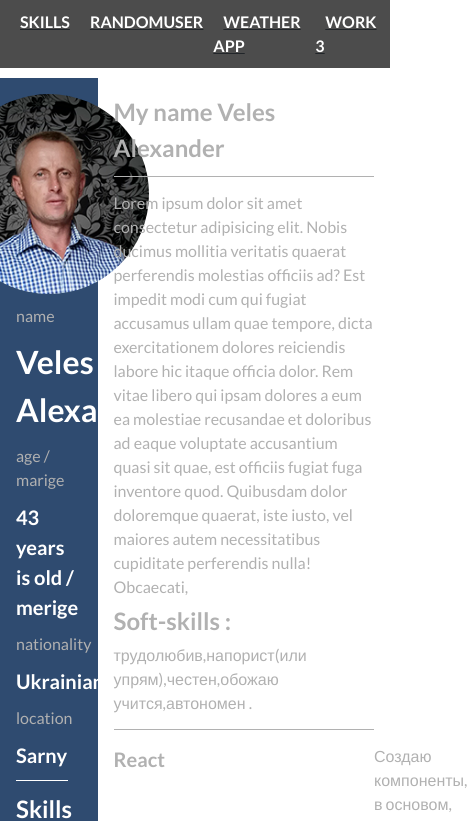
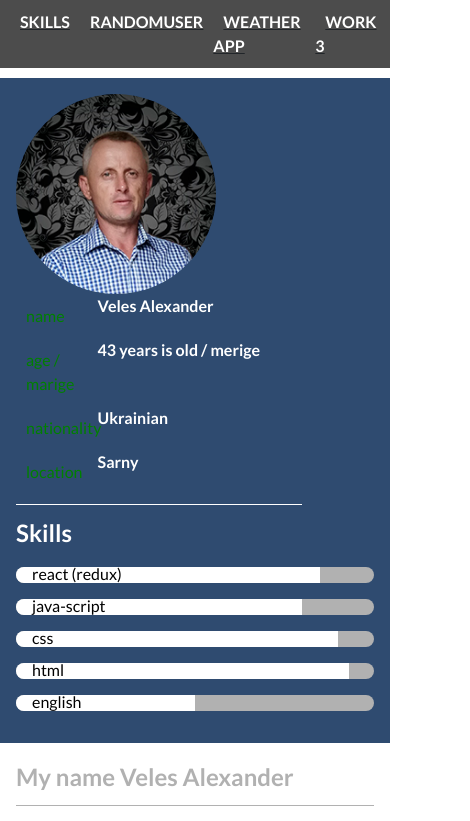
Before and after one commit to webioann/portfolio-app, a React (Create React App) app: page / in a window 390 px wide. Shown: the top 821 px of the page, 470 px wide, since content can reach past the window. Built offline with nearby package versions, Linux system fonts and the light colour scheme.

Commit message:
restyling About-me

```diff
--- a/src/COMPONENTS/Skills.js
+++ b/src/COMPONENTS/Skills.js
@@ -6,20 +6,31 @@ function Skills() {
       <div className="row resume">
 
         <div className="col-3 about-me">
-          <div className="row avatar">
-            <div className="col photo"></div>
+
+          <div className="col info-wraper">
+              <div className="row photo"></div>
+            <div className="col name">
+              <div className="col item-box">
+                <span>name </span>
+                <h6>Veles Alexander</h6>
+              </div>
+              <div className="col item-box">
+                <span>age / marige</span>
+                <h6>43 years is old / merige</h6>
+              </div>
+              <div className="col item-box">
+                <span>nationality</span>
+                <h6>Ukrainian</h6>
+              </div>
+              <div className="col item-box">
+                <span>location</span>
+                <h6>Sarny</h6>
+              </div>
+            </div>
           </div>
-          <div className="col name">
-            <span>name </span>
-            <h2>Veles Alexander</h2>
-            <span>age / marige</span>
-            <h5>43 years is old / merige</h5>
-            <span>nationality</span>
-            <h5>Ukrainian</h5>
-            <span>location</span>
-            <h5>Sarny</h5>
-            <div className='row border-bot'></div>
-          </div>
+
+          <div className='row border-bot'></div>
+
           <div className="col progress-bar">
             <h4 className='skills-title'>Skills</h4>
             <div className="row progress-box">
@@ -54,7 +65,7 @@ function Skills() {
           </div>
           <div className="col skills">
               <div className="row react-text">
-                <h5 className="row title">React</h5>
+                <h5 className="col-4 title">React</h5>
                 <p> Создаю компоненты, в основом, на react-hooks,а состояние при помощи Redux.Фиксю с redux-logger </p>
               </div>
               <div className="col js-text">
--- a/src/STYLES/Skills.scss
+++ b/src/STYLES/Skills.scss
@@ -3,7 +3,6 @@
 .bg-for-skills{
     background-color: #494b4f;
     min-height: 100%;
-    font-weight: 400;
 }
 .resume{
     width: 100%;
@@ -23,7 +22,6 @@
         background-color: #2f4b70;
         padding: 1rem;
         color: #fff;
-        min-height: 100vh;
         .border-bot{
             background-color: #fff;
             width: 80%;
@@ -33,8 +31,6 @@
             padding: 10px 0;
             color: #b1b1b1;;
         }
-        .avatar{
-            justify-content: center;
         .photo{
             width: 200px;
             height: 200px;
@@ -44,16 +40,12 @@
             background-position: center;
             background-repeat: no-repeat;
         }
-        }
         .skills-title{
             margin-bottom: 1rem;
         }
         .progress-box{
             height: 1rem;
-            // border: 1px solid #b1b1b1;
             border-radius: 0.5rem;
-            // justify-content: space-between;
-            // padding-right: 5px;
             margin-bottom: 1rem;
             overflow: hidden;
             background-color: #b1b1b1;
@@ -84,7 +76,6 @@
     .skills-wraper{
         background-color: #fff;
         padding: 1rem;
-        min-height: 100vh;
         p{
             padding: 0.25rem 0;
         }
@@ -93,7 +84,7 @@
         }
         .big-name{
             h1{
-                font-weight: 600;
+                font-weight: 400;
             }
         }
         .next-steps{
@@ -103,3 +94,79 @@
         }
     }
 }
+@media (max-width: 992px) {
+    .resume{
+        flex-direction: column;
+        .about-me{
+            flex-direction: column;
+            width: 100%;
+            .info-wraper{
+                .item-box{
+                    flex-direction: row;
+                    // justify-content: space-between;
+                }
+                .item-box>span{
+                    width: 33.3333%;
+                    color:red;
+                }
+            }
+        }
+        .skills-wraper{
+            width: 100%;
+        }
+    }
+
+ }
+ @media (max-width: 768px) {
+    .resume{
+        flex-direction: column;
+        .about-me{
+            flex-direction: column;
+            width: 100%;
+            .info-wraper{
+                flex-direction: row;
+                .item-box{
+                    flex-direction: row;
+                    // justify-content: space-between;
+                }
+                .item-box{
+                    margin-left: 10px;
+                    span{
+                    width: 20%;
+                    color:red;
+                    }
+                }
+            }
+        }
+        .skills-wraper{
+            width: 100%;
+        }
+    }
+
+}
+@media (max-width: 576px) {
+    .resume{
+        flex-direction: column;
+        .about-me{
+            flex-direction: column;
+            width: 100%;
+            .info-wraper{
+                flex-direction: column;
+                .item-box{
+                    flex-direction: column;
+                    // justify-content: space-between;
+                }
+                .item-box{
+                    flex-direction: row;
+                    span{
+                    color:green;
+                    }
+                }
+            }
+        }
+        .skills-wraper{
+            width: 100%;
+        }
+    }
+
+}
```
Lines whose indentation alone changed are shown as unchanged.
